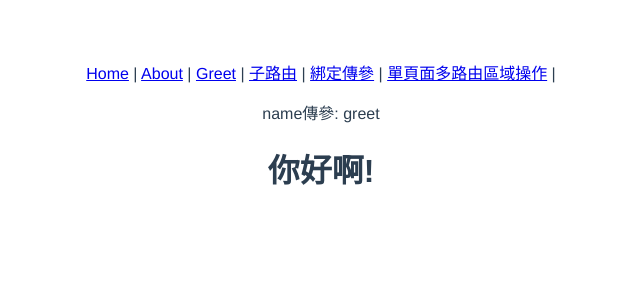
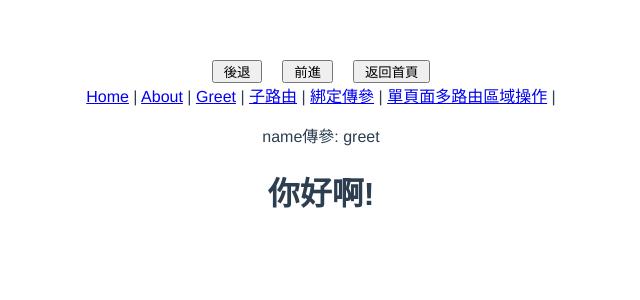
Before and after one commit to wanmaoor/Vuedemo-3, a Vue app: page /greet in a window 1280 px wide. Shown: the top 300 px of the page, without its empty margins (319-959 px from the left). Built offline with nearby package versions, Linux system fonts and the light colour scheme.

Commit message:
實現前進,後退,返回首頁的功能

```diff
--- a/src/App.vue
+++ b/src/App.vue
@@ -1,5 +1,8 @@
 <template>
   <div id="app">
+    <button @click="goBack">後退</button>
+    <button @click="goAhead">前進</button>
+    <button @click="goIndex">返回首頁</button>
     <div id="nav">
       <router-link to="/">Home</router-link>
       |
@@ -32,7 +35,18 @@
 					'/sub'
 				]
 			}
-		}
+		},
+    methods: {
+			goBack(){
+				this.$router.go(-1)
+      },
+      goAhead(){
+				this.$router.go(+1)
+      },
+      goIndex(){
+				this.$router.push('/')
+      }
+    }
 	}
 </script>
 <style>
@@ -56,4 +70,8 @@
   .fade-leave-active{
     transition: opacity .5s;
   }
+  button{
+    margin: 0 10px;
+    padding: 0 10px;
+  }
 </style>
--- a/src/components/Greet.vue
+++ b/src/components/Greet.vue
@@ -21,7 +21,7 @@
 </script>
 
 <style scoped>
-  h1{
+  h1 {
     font-size: 2rem;
   }
 </style>
```
Also changed, not shown: 1 other file (tests, documents, lock files or other folders). Lines whose indentation alone changed are shown as unchanged.
